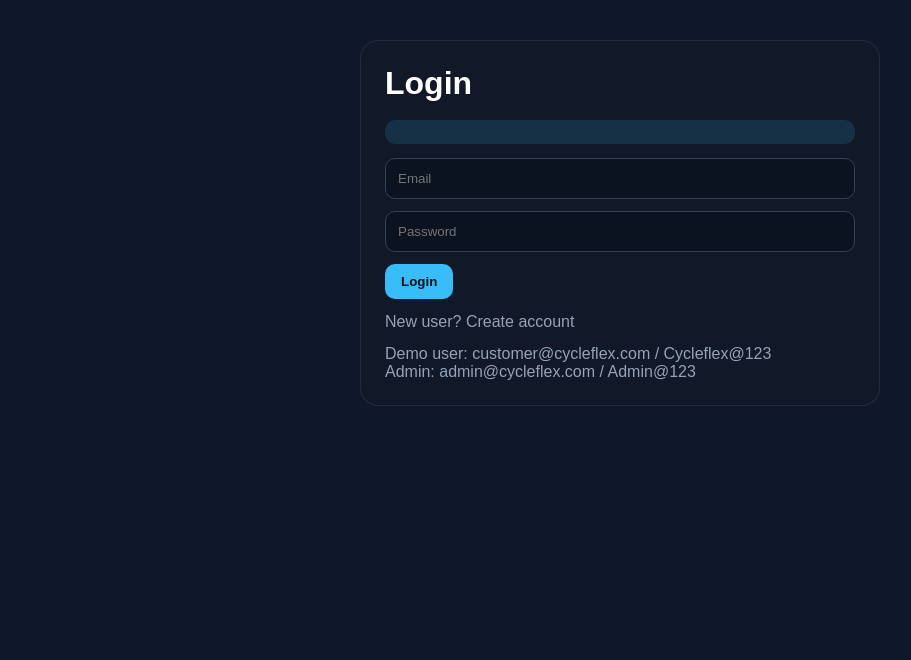
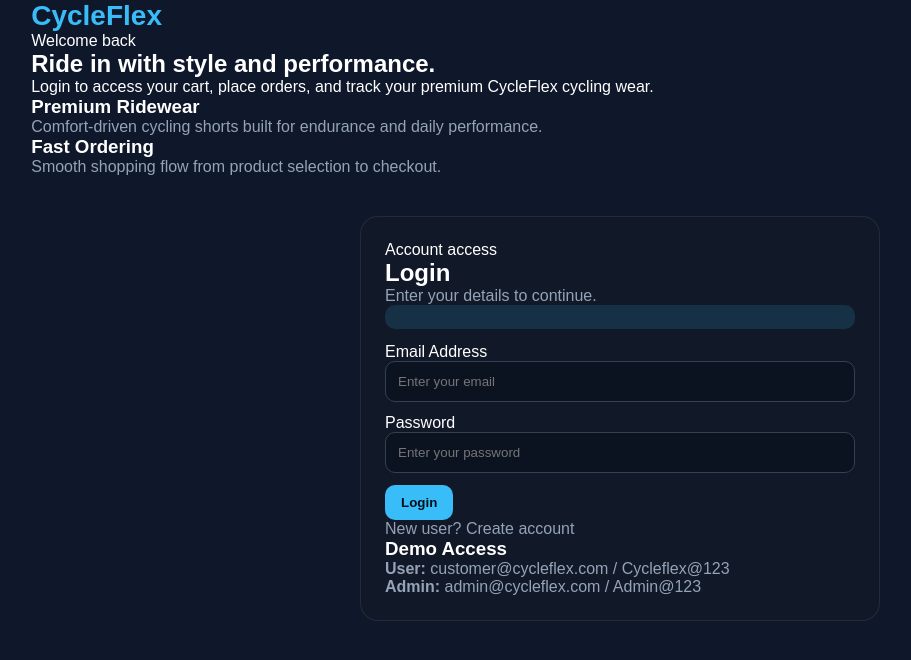
Before and after one commit to SakthiaravindK/cycleflex-fullstack, a plain HTML site: page frontend/login.html in a window 1280 px wide. Shown: the whole page, without its empty margins (20-931 px from the left). Drawn offline with Linux system fonts and the light colour scheme.

Commit message:
Revamp login page layout and design

```diff
--- a/frontend/login.html
+++ b/frontend/login.html
@@ -6,19 +6,69 @@
   <title>Login • CycleFlex</title>
   <link rel="stylesheet" href="styles.css" />
 </head>
-<body>
-  <div class="auth-box">
-    <h1 style="margin-bottom:18px;">Login</h1>
-    <div id="loginMsg" class="message"></div>
-    <form id="loginForm">
-      <input id="loginEmail" class="input" type="email" placeholder="Email" required />
-      <input id="loginPassword" class="input" type="password" placeholder="Password" required />
-      <button class="btn" type="submit">Login</button>
-    </form>
-    <p style="margin-top:14px;" class="muted">New user? <a href="signup.html">Create account</a></p>
-    <p style="margin-top:14px;" class="muted">Demo user: customer@cycleflex.com / Cycleflex@123</p>
-    <p class="muted">Admin: admin@cycleflex.com / Admin@123</p>
+<body class="page-dark auth-page">
+
+  <div class="bg-blur bg-blur-1"></div>
+  <div class="bg-blur bg-blur-2"></div>
+
+  <div class="container auth-container">
+    <div class="auth-layout">
+      <section class="auth-showcase">
+        <a href="index.html" class="brand auth-brand">CycleFlex</a>
+        <p class="eyebrow">Welcome back</p>
+        <h1>Ride in with style and performance.</h1>
+        <p class="auth-text">
+          Login to access your cart, place orders, and track your premium CycleFlex cycling wear.
+        </p>
+
+        <div class="auth-feature-list">
+          <div class="auth-feature glass-card">
+            <h3>Premium Ridewear</h3>
+            <p class="muted">Comfort-driven cycling shorts built for endurance and daily performance.</p>
+          </div>
+          <div class="auth-feature glass-card">
+            <h3>Fast Ordering</h3>
+            <p class="muted">Smooth shopping flow from product selection to checkout.</p>
+          </div>
+        </div>
+      </section>
+
+      <section class="auth-box glass-card">
+        <div class="auth-head">
+          <p class="eyebrow">Account access</p>
+          <h2>Login</h2>
+          <p class="muted">Enter your details to continue.</p>
+        </div>
+
+        <div id="loginMsg" class="message"></div>
+
+        <form id="loginForm" class="auth-form">
+          <div class="form-group">
+            <label for="loginEmail">Email Address</label>
+            <input id="loginEmail" class="input" type="email" placeholder="Enter your email" required />
+          </div>
+
+          <div class="form-group">
+            <label for="loginPassword">Password</label>
+            <input id="loginPassword" class="input" type="password" placeholder="Enter your password" required />
+          </div>
+
+          <button class="btn btn-full" type="submit">Login</button>
+        </form>
+
+        <div class="auth-links">
+          <p class="muted">New user? <a href="signup.html">Create account</a></p>
+        </div>
+
+        <div class="demo-box">
+          <h3>Demo Access</h3>
+          <p class="muted"><strong>User:</strong> customer@cycleflex.com / Cycleflex@123</p>
+          <p class="muted"><strong>Admin:</strong> admin@cycleflex.com / Admin@123</p>
+        </div>
+      </section>
+    </div>
   </div>
+
   <script src="app.js"></script>
 </body>
 </html>
```
